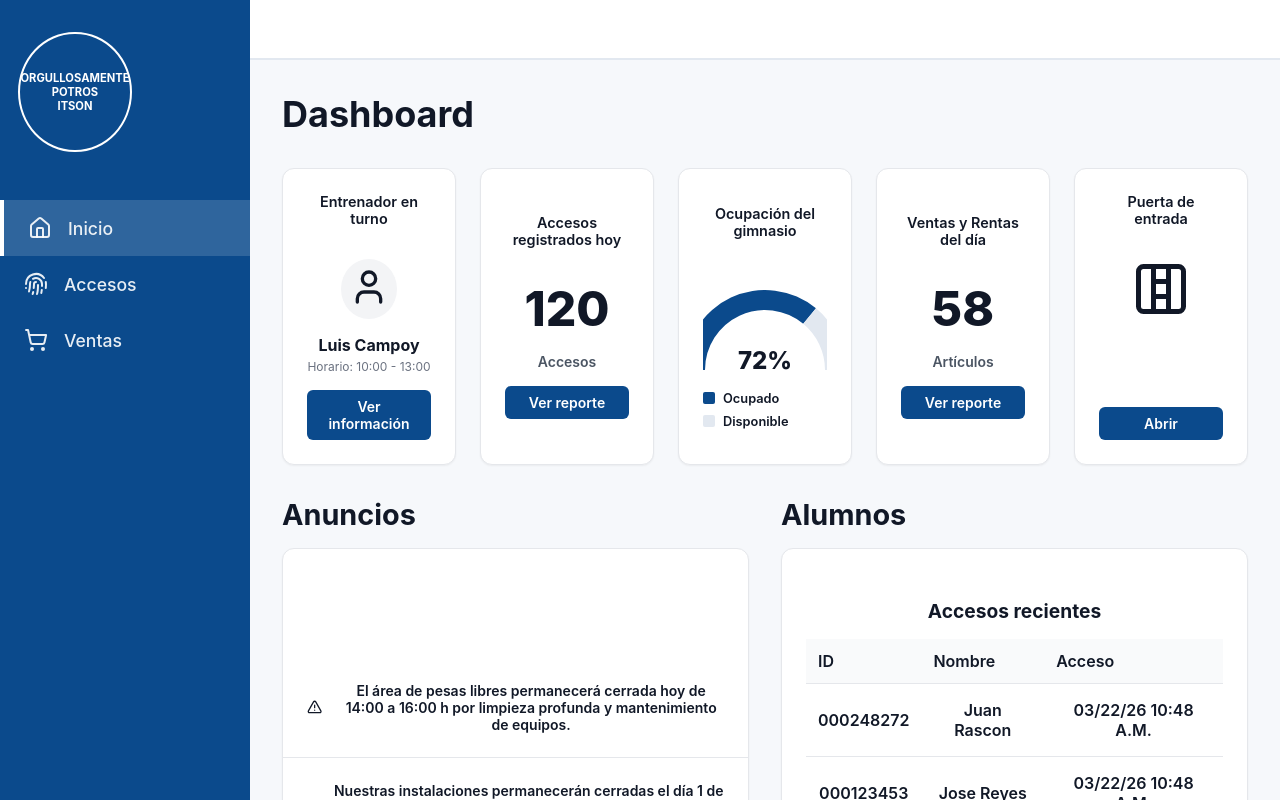
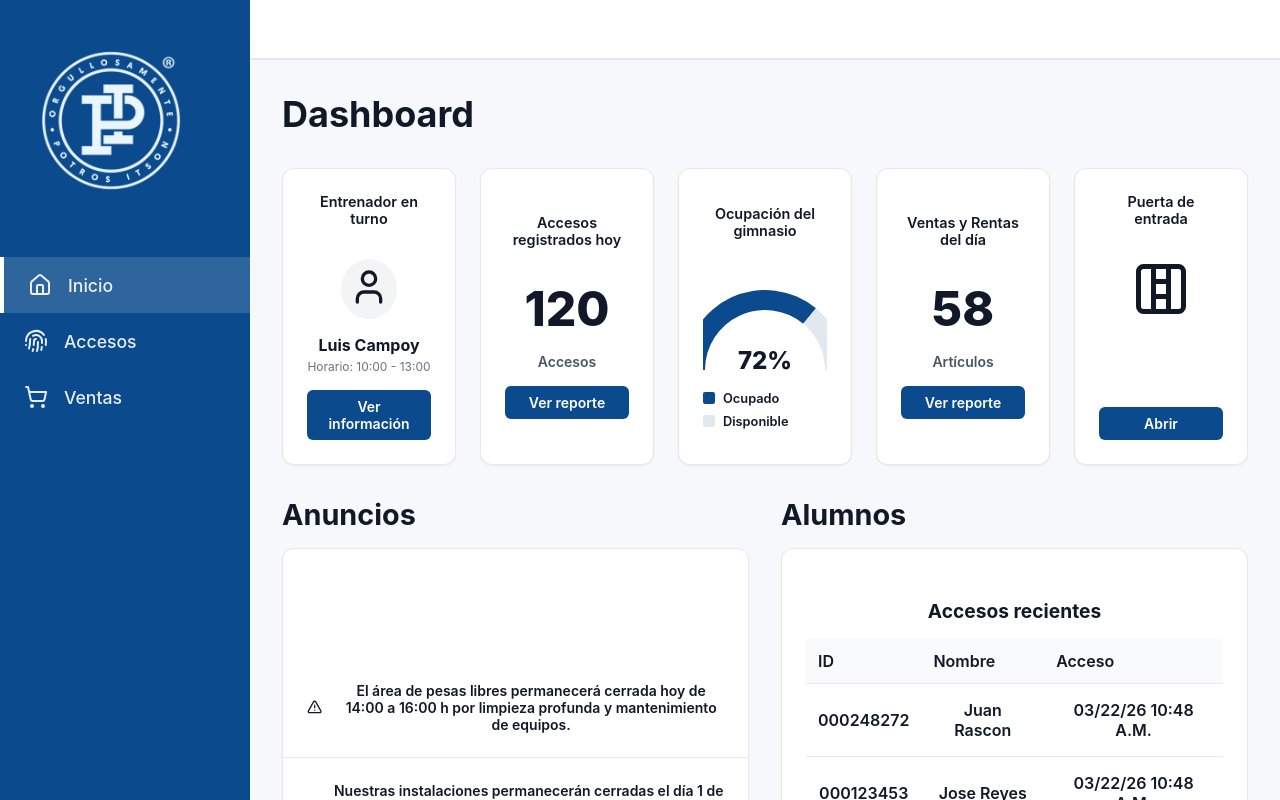
Before and after one commit to JuanBaldenegro248272/PotrosGym, a React app: page / in a window 1280 px wide. Shown: the top 800 px of the page. Built offline with nearby package versions, Linux system fonts and the light colour scheme; the HTML template or start-up script is replaced by a standard one.

Commit message:
Add logo
Agregue el logo de la aplicacion

```diff
--- a/src/components/Sidebar.jsx
+++ b/src/components/Sidebar.jsx
@@ -1,25 +1,13 @@
 import React from 'react';
 import { NavLink } from 'react-router-dom';
 import { Home, Fingerprint, ShoppingCart } from 'lucide-react';
+import logo from '../assets/logo.png';
 
 const Sidebar = () => {
   return (
     <aside className="sidebar">
       <div className="sidebar-logo">
-        <div style={{
-          width: '120px',
-          height: '120px',
-          borderRadius: '50%',
-          border: '2px solid white',
-          display: 'flex',
-          alignItems: 'center',
-          justifyContent: 'center',
-          flexDirection: 'column',
-          textAlign: 'center',
-          fontSize: '0.7rem'
-        }}>
-          ORGULLOSAMENTE<br/>POTROS<br/>ITSON
-        </div>
+        <img src={logo} alt="logo Potros" />
       </div>
       <nav className="sidebar-nav">
         <NavLink
--- a/src/index.css
+++ b/src/index.css
@@ -54,15 +54,18 @@ a {
 }
 
 .sidebar-logo {
-  padding: 2rem;
+  width: 100%;
   display: flex;
   justify-content: center;
   align-items: center;
+  padding: 2.5rem 0;
+  padding-left: 4.5rem;
 }
 
 .sidebar-logo img {
-  max-width: 150px;
+  width: 160px;
   height: auto;
+  display: block;
 }
 
 .sidebar-nav {
```
Also changed, not shown: src/assets/logo.png (added).
